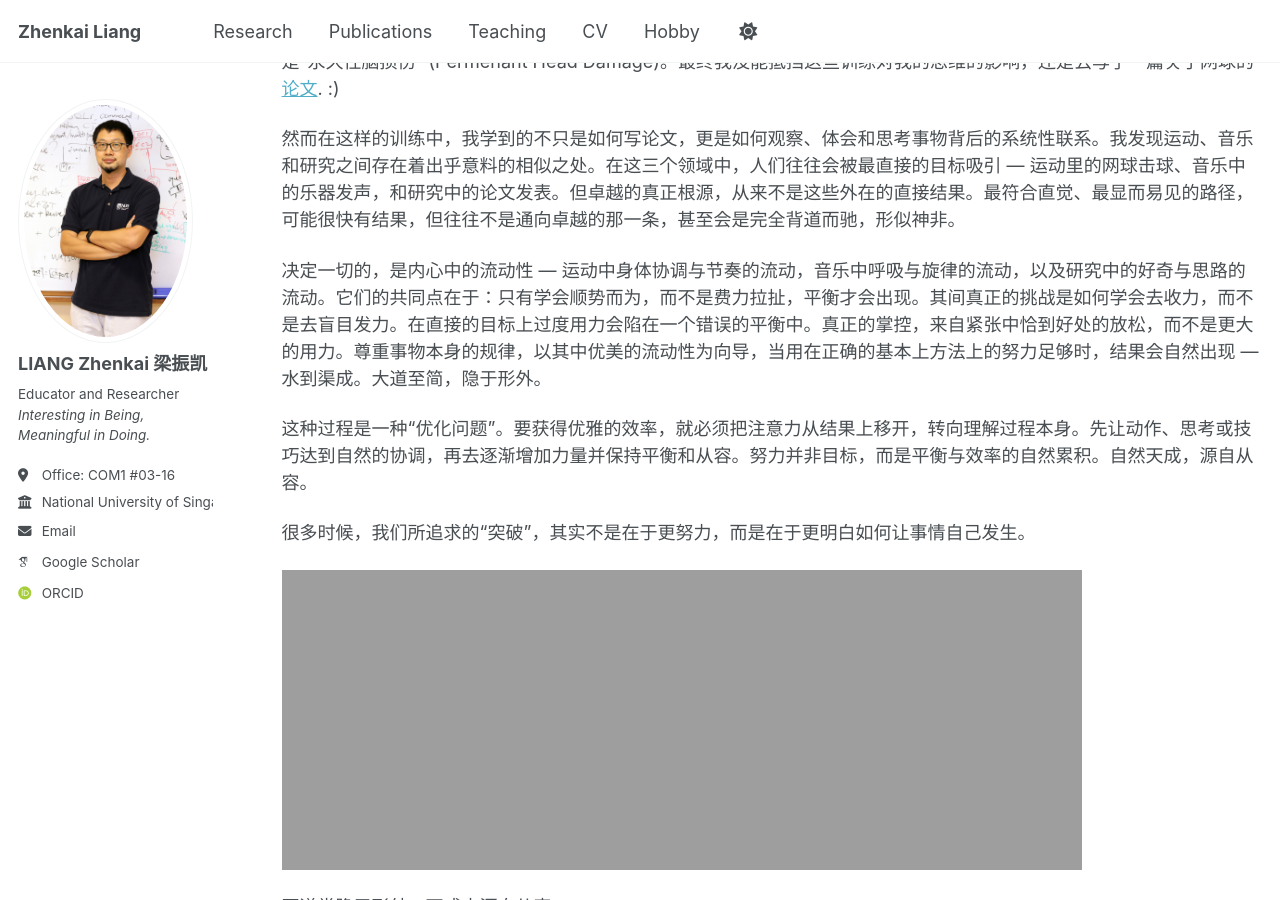
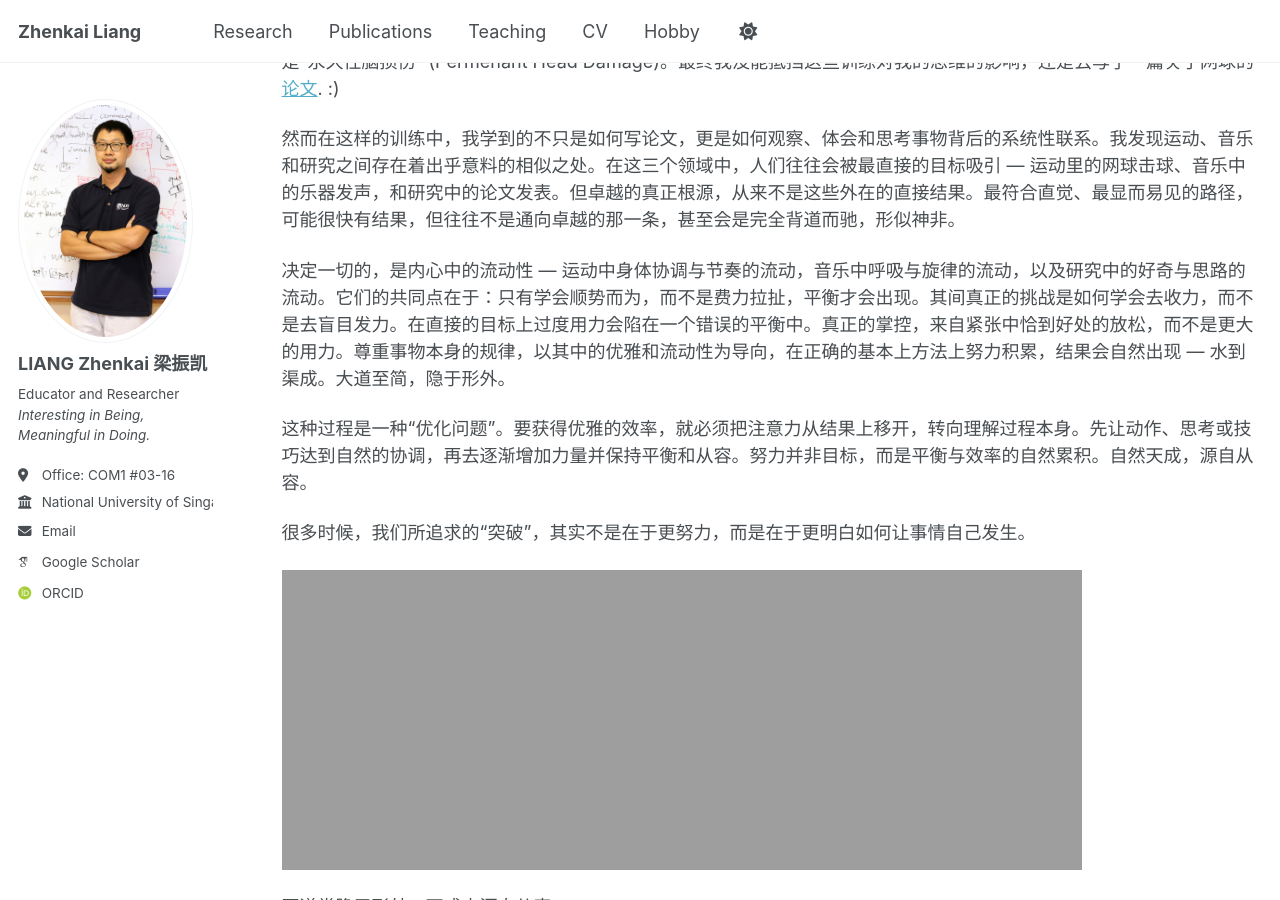
Before and after one commit to zhenkai-liang/zhenkai-liang.github.io, a Jekyll site: the page built from _pages/hobby.md, in a window 1280 px wide and 900 px high, scrolled down 1303 px. Built offline with Jekyll 4.4.1, drawn with Linux system fonts in a browser that asks for light colours; some web fonts are replaced.

Commit message:
Update hobby.md

```diff
--- a/_pages/hobby.md
+++ b/_pages/hobby.md
@@ -38,7 +38,7 @@ Often, the breakthrough we seek does not come from greater efforts, but from lea
 
 然而在这样的训练中，我学到的不只是如何写论文，更是如何观察、体会和思考事物背后的系统性联系。我发现运动、音乐和研究之间存在着出乎意料的相似之处。在这三个领域中，人们往往会被最直接的目标吸引 — 运动里的网球击球、音乐中的乐器发声，和研究中的论文发表。但卓越的真正根源，从来不是这些外在的直接结果。最符合直觉、最显而易见的路径，可能很快有结果，但往往不是通向卓越的那一条，甚至会是完全背道而驰，形似神非。
 
-决定一切的，是内心中的流动性 — 运动中身体协调与节奏的流动，音乐中呼吸与旋律的流动，以及研究中的好奇与思路的流动。它们的共同点在于：只有学会顺势而为，而不是费力拉扯，平衡才会出现。其间真正的挑战是如何学会去收力，而不是去盲目发力。在直接的目标上过度用力会陷在一个错误的平衡中。真正的掌控，来自紧张中恰到好处的放松，而不是更大的用力。尊重事物本身的规律，以其中优美的流动性为向导，当用在正确的基本上方法上的努力足够时，结果会自然出现 — 水到渠成。大道至简，隐于形外。
+决定一切的，是内心中的流动性 — 运动中身体协调与节奏的流动，音乐中呼吸与旋律的流动，以及研究中的好奇与思路的流动。它们的共同点在于：只有学会顺势而为，而不是费力拉扯，平衡才会出现。其间真正的挑战是如何学会去收力，而不是去盲目发力。在直接的目标上过度用力会陷在一个错误的平衡中。真正的掌控，来自紧张中恰到好处的放松，而不是更大的用力。尊重事物本身的规律，以其中的优雅和流动性为导向，在正确的基本上方法上努力积累，结果会自然出现 — 水到渠成。大道至简，隐于形外。
 
 这种过程是一种“优化问题”。要获得优雅的效率，就必须把注意力从结果上移开，转向理解过程本身。先让动作、思考或技巧达到自然的协调，再去逐渐增加力量并保持平衡和从容。努力并非目标，而是平衡与效率的自然累积。自然天成，源自从容。
 
```
